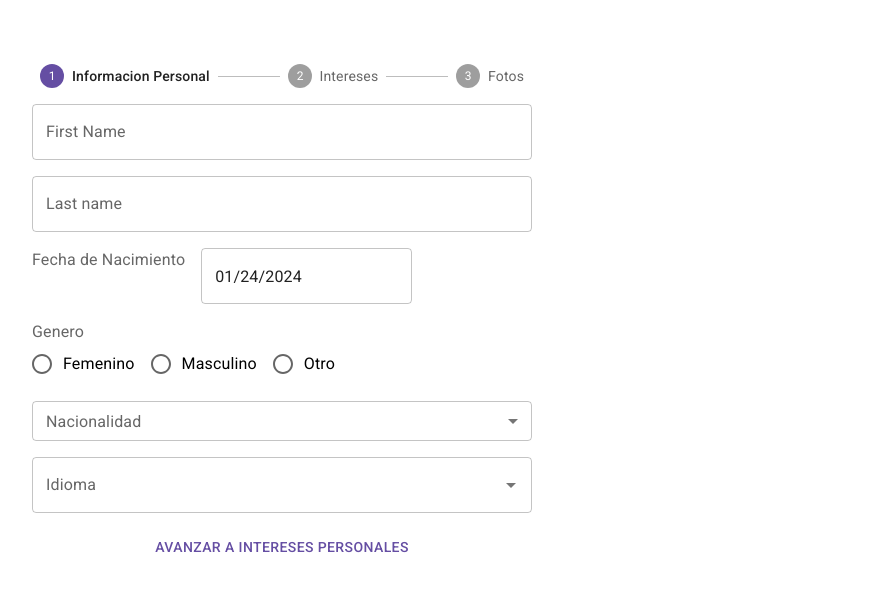
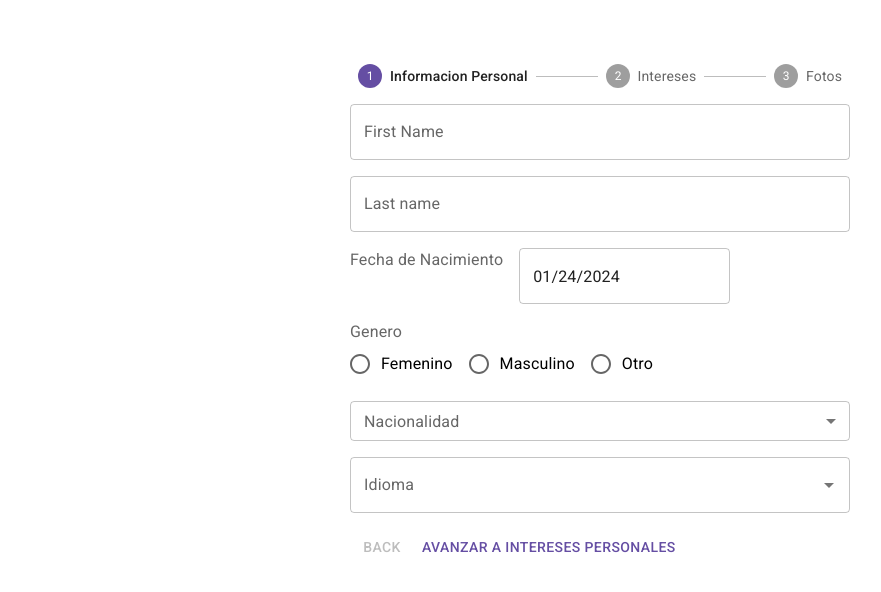
Before and after one commit to PeepholeApp/NFSD_APP_FRONTEND, a React (Vite) app: page /profile in a window 1280 px wide. Shown: the top 592 px of the page, without its empty margins (40-921 px from the left). Built offline with nearby package versions, Linux system fonts and the light colour scheme.

Commit message:
added buttons for the wizard

```diff
--- a/src/pages/Profile.jsx
+++ b/src/pages/Profile.jsx
@@ -56,6 +56,10 @@ const Profile = () => {
     setStep((prevStep) => prevStep + 1);
   };
 
+  const onBack = () => {
+    setStep((prevStep) => prevStep - 1);
+  };
+
   const onSave = async () => {
     const response = await axios.post("http://localhost:3001/profiles", {
       name: firstName,
@@ -68,7 +72,7 @@ const Profile = () => {
   };
 
   return (
-    <Box sx={{ m: 8 }}>
+    <Stack sx={{ m: 8 }} alignItems="center">
       <Stack sx={{ width: 500 }} spacing={2}>
         <Stepper activeStep={step}>
           <Step>
@@ -175,7 +179,12 @@ const Profile = () => {
                 )}
               />
             </FormControl>
-            <Button onClick={onNext}>Avanzar a intereses personales</Button>
+            <Stack direction="row">
+              <Button disabled={step === 0} onClick={onBack}>
+                Back
+              </Button>
+              <Button onClick={onNext}>Avanzar a intereses personales</Button>
+            </Stack>
           </>
         ) : step === 1 ? (
           <>
@@ -187,7 +196,10 @@ const Profile = () => {
             >
               <TextField fullWidth label="Añade una Biografía sobre ti" />
             </FormControl>
-            <Button onClick={onNext}>Siguiente</Button>
+            <Stack direction="row">
+              <Button onClick={onBack}>Back</Button>
+              <Button onClick={onNext}>Ahora sube tus fotos</Button>
+            </Stack>
           </>
         ) : step === 2 ? (
           <>
@@ -196,7 +208,7 @@ const Profile = () => {
           </>
         ) : null}
       </Stack>
-    </Box>
+    </Stack>
   );
 };
 export default Profile;
```
